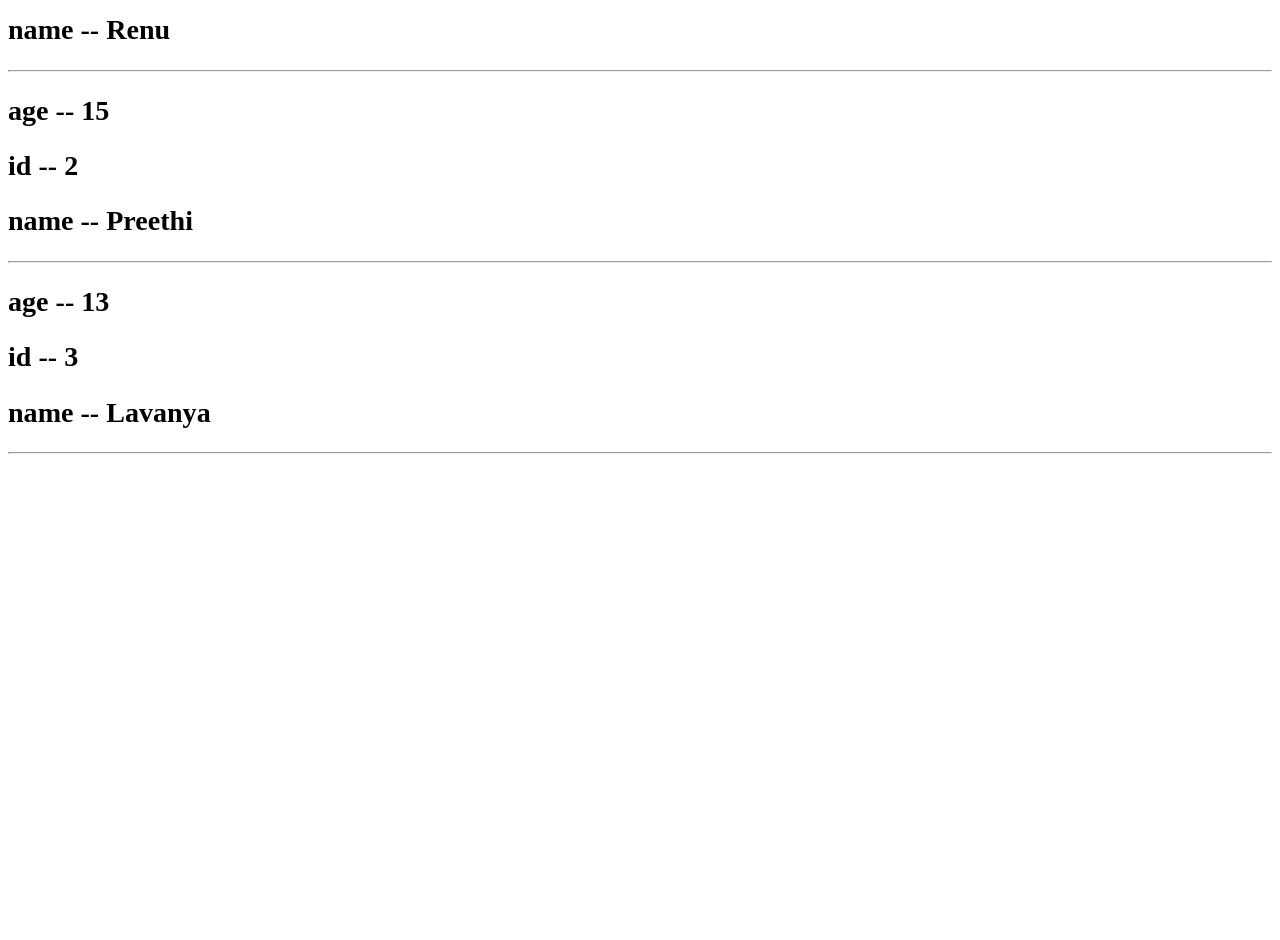
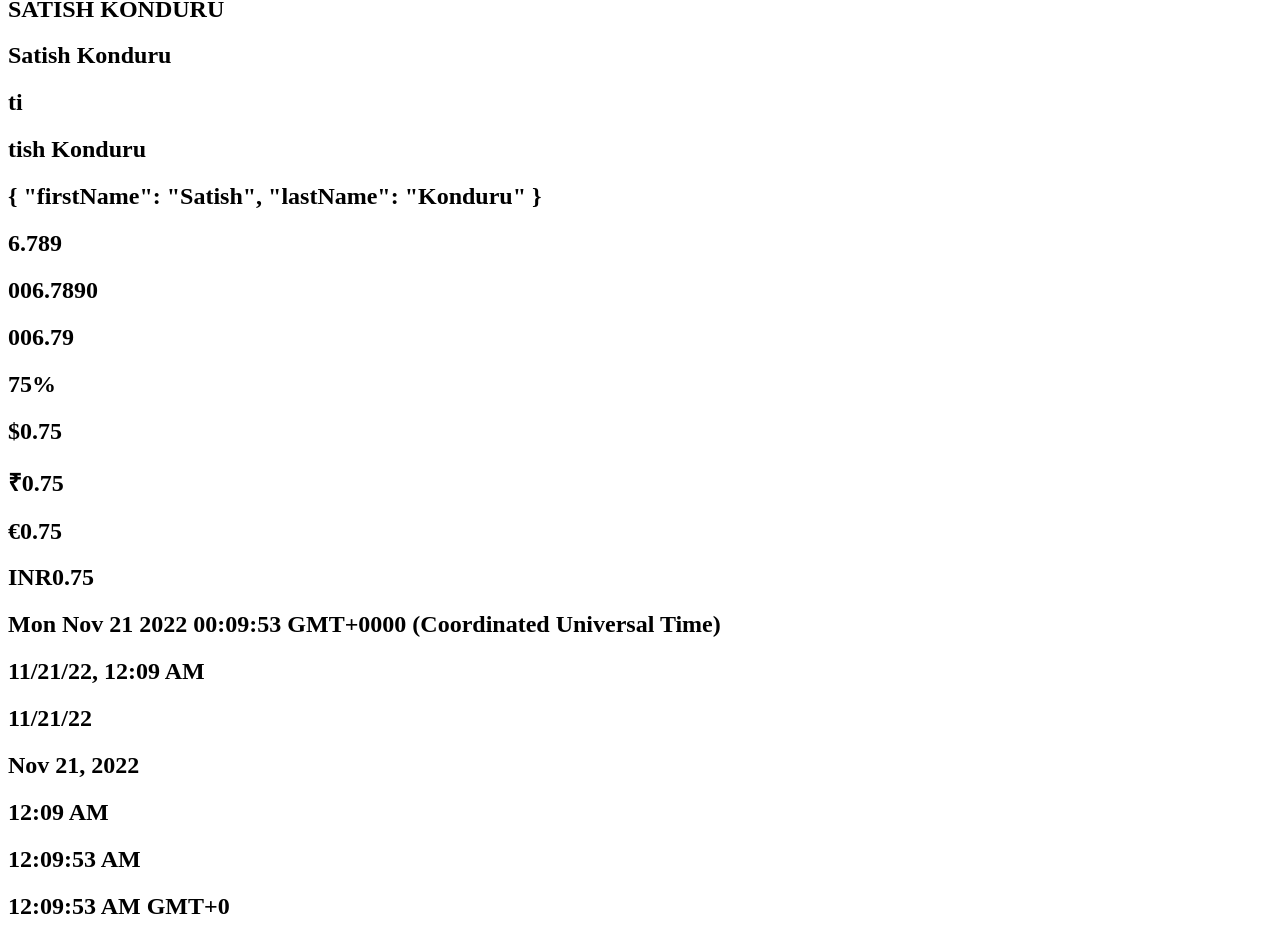
Before and after one commit to SatishKonduru/batch15, an Angular app: page / in a window 1280 px wide. Shown: the part 260-1200 px from the top of the page. Before the commit the page ends 800 px from the top, so only its background shows below. Built offline with nearby package versions, Linux system fonts and the light colour scheme.

Commit message:
Component Interaction and Built-in-Pipes

```diff
--- a/src/app/app.component.html
+++ b/src/app/app.component.html
@@ -14,4 +14,7 @@
 <!-- <app-e-binding></app-e-binding> -->
 <!-- <app-if></app-if> -->
 <!-- <app-switch></app-switch> -->
-<app-for></app-for>
+<!-- <app-for></app-for> -->
+<!-- <app-child  (childMsg)="childData=$event"   [fromParent]="parentMsg"></app-child>
+<h2>In Parent/app/root component: {{childData}}</h2> -->
+<app-built-in-pipes></app-built-in-pipes>
--- a/src/app/app.component.ts
+++ b/src/app/app.component.ts
@@ -7,4 +7,6 @@ import { Component } from '@angular/core';
 })
 export class AppComponent {
   title = 'batch15';
+  public childData = ''
+  public parentMsg = "This is PARENT Message"
 }
--- a/src/app/app.module.ts
+++ b/src/app/app.module.ts
@@ -13,6 +13,8 @@ import { FormsModule } from '@angular/forms';
 import { IfComponent } from './components/if/if.component';
 import { SwitchComponent } from './components/switch/switch.component';
 import { ForComponent } from './components/for/for.component';
+import { ChildComponent } from './components/child/child.component';
+import { BuiltInPipesComponent } from './components/built-in-pipes/built-in-pipes.component';
 
 @NgModule({
   declarations: [
@@ -25,7 +27,9 @@ import { ForComponent } from './components/for/for.component';
     EBindingComponent,
     IfComponent,
     SwitchComponent,
-    ForComponent
+    ForComponent,
+    ChildComponent,
+    BuiltInPipesComponent
   ],
   imports: [
     BrowserModule,
--- /dev/null
+++ b/src/app/components/built-in-pipes/built-in-pipes.component.html
@@ -0,0 +1,23 @@
+<h1>Built-In Pipes</h1>
+<h2>{{name}}</h2>
+<h2>{{name | lowercase}}</h2>
+<h2>{{name | uppercase}}</h2>
+<h2>{{name | titlecase}}</h2>
+<h2>{{name | slice: 2:4}}</h2>
+<h2>{{name | slice: 2}}</h2>
+<h2>{{person | json}}</h2>
+<h2>{{6.789 | number : '1.2-3'}}</h2>
+<h2>{{6.789 | number : '3.4-5'}}</h2>
+<h2>{{6.789 | number : '3.1-2'}}</h2>
+<h2>{{0.75 | percent}}</h2>
+<h2>{{0.75 | currency}}</h2>
+<h2>{{0.75 | currency: 'INR'}}</h2>
+<h2>{{0.75 | currency: 'EUR'}}</h2>
+<h2>{{0.75 | currency: 'INR': 'code'}}</h2>
+<h2>{{date}}</h2>
+<h2>{{date | date: 'short'}}</h2>
+<h2>{{date | date: 'shortDate'}}</h2>
+<h2>{{date | date: 'mediumDate'}}</h2>
+<h2>{{date | date: 'shortTime'}}</h2>
+<h2>{{date | date: 'mediumTime'}}</h2>
+<h2>{{date | date: 'longTime'}}</h2>
--- /dev/null
+++ b/src/app/components/built-in-pipes/built-in-pipes.component.ts
@@ -0,0 +1,20 @@
+import { Component, OnInit } from '@angular/core';
+
+@Component({
+  selector: 'app-built-in-pipes',
+  templateUrl: './built-in-pipes.component.html',
+  styleUrls: ['./built-in-pipes.component.css']
+})
+export class BuiltInPipesComponent implements OnInit {
+
+  public name="Satish Konduru"
+  constructor() { }
+  public person = {
+    'firstName': 'Satish',
+    'lastName': 'Konduru'
+  }
+  public date = new Date()
+  ngOnInit(): void {
+  }
+
+}
--- /dev/null
+++ b/src/app/components/child/child.component.css
@@ -0,0 +1,3 @@
+h2{
+  text-align: center;
+}
--- /dev/null
+++ b/src/app/components/child/child.component.html
@@ -0,0 +1,3 @@
+<h2>Child Component</h2>
+<h3>In Child Component: {{fromParent}}</h3>
+<button (click)="onClick()">Click Me</button>
--- /dev/null
+++ b/src/app/components/child/child.component.ts
@@ -0,0 +1,20 @@
+import { Component, EventEmitter, Input, OnInit, Output } from '@angular/core';
+
+@Component({
+  selector: 'app-child',
+  templateUrl: './child.component.html',
+  styleUrls: ['./child.component.css']
+})
+export class ChildComponent implements OnInit {
+@Input()  public fromParent
+@Output() public childMsg = new EventEmitter()
+  constructor() { }
+
+  ngOnInit(): void {
+  }
+
+  onClick(){
+    this.childMsg.emit("This is CHILD MESSAGE")
+  }
+
+}
```
Also changed, not shown: src/app/components/built-in-pipes/built-in-pipes.component.css (added).
